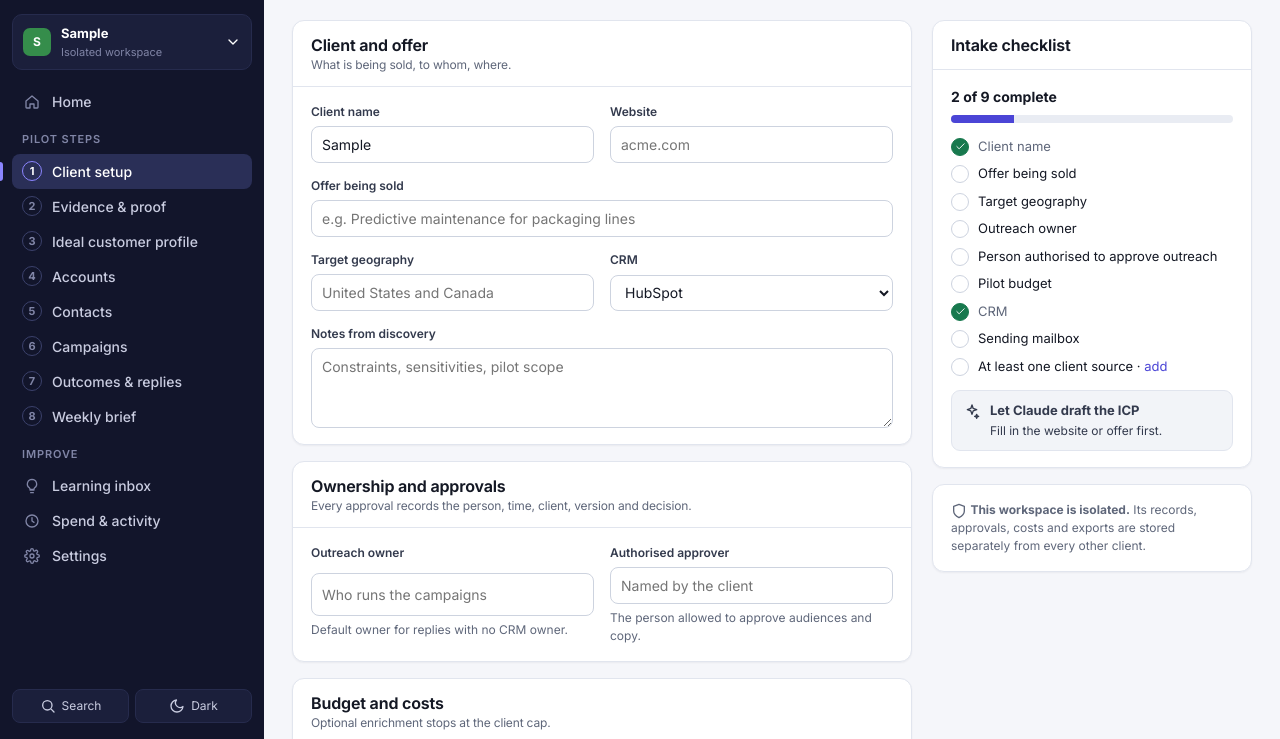
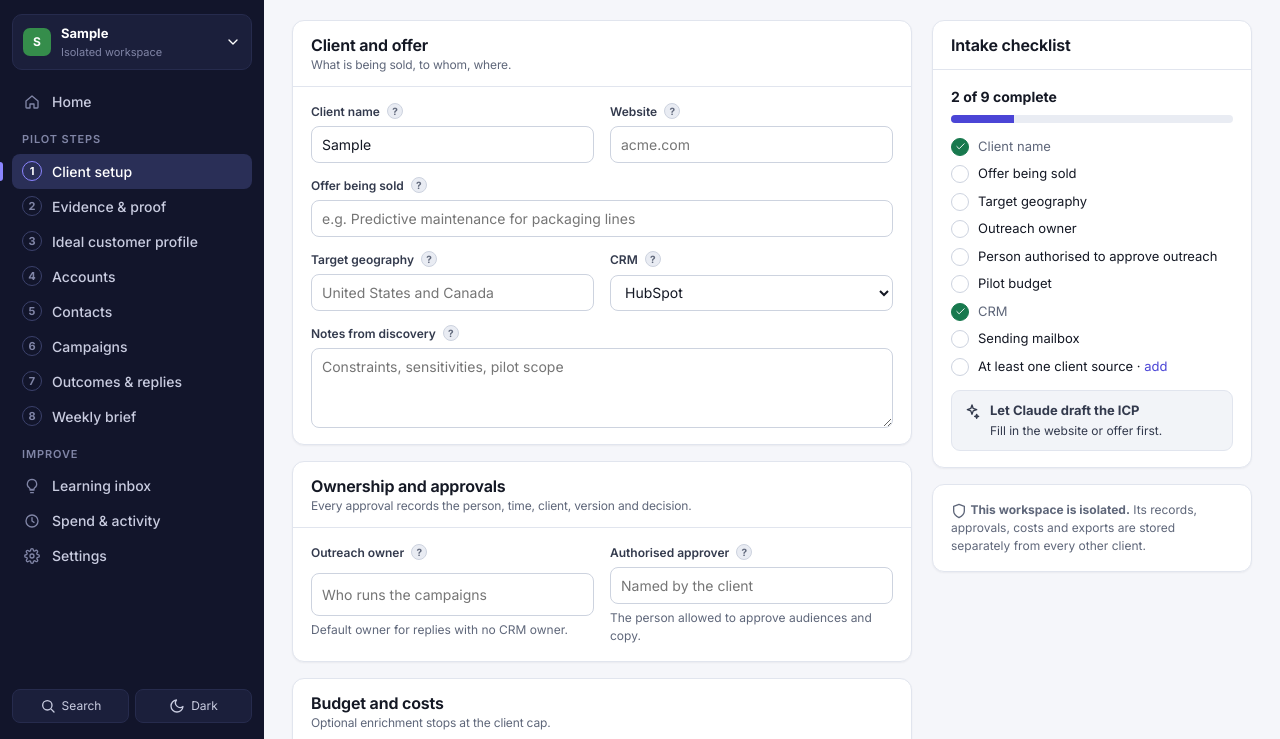
Before and after one commit to tretsky-ship-it/my-website, a plain HTML site: page gtm/index.html in a window 1280 px wide. Both pictures are taken after typing "Sample" into the empty fields and a click on the button "Create workspace". Shown: the part 61-800 px from the top of the page. Drawn offline with Linux system fonts and the light colour scheme.

Commit message:
Add field help tooltips across setup, ICP, campaigns, imports and dialogs
Co-Authored-By: Claude Opus 5.5 <noreply@anthropic.com>
Claude-Session: https://claude.ai/code/session_019z8eXD8VtF2mefpAqhjnmd

```diff
--- a/gtm/css/gtm.css
+++ b/gtm/css/gtm.css
@@ -523,3 +523,16 @@ svg { flex: none; vertical-align: middle; }
   .topbar > .row { width: 100%; flex-wrap: nowrap; overflow-x: auto; padding-bottom: 2px; }
   .topbar > .row .btn { flex: none; }
 }
+
+/* field help */
+.tip {
+  display: inline-grid; place-items: center; width: 16px; height: 16px; border-radius: 50%; margin-left: 4px; vertical-align: 1px;
+  font: 700 10px/1 var(--font); color: var(--muted); background: var(--surface-3); border: 1px solid var(--line-strong);
+  cursor: help; user-select: none; flex: none;
+}
+.tip:hover, .tip:focus-visible { color: var(--accent-ink); background: var(--accent); border-color: var(--accent); outline: none; }
+.tipbox {
+  position: fixed; z-index: 200; padding: 10px 12px; border-radius: 10px; background: var(--ink); color: var(--bg);
+  font-size: 13px; line-height: 1.45; font-weight: 500; box-shadow: var(--shadow-lg); pointer-events: none; text-transform: none; letter-spacing: 0;
+}
+.crit .ttl b .tip, .label .tip { vertical-align: 0; }
--- /dev/null
+++ b/gtm/js/help.js
@@ -0,0 +1,215 @@
+/* Field help: a "?" next to labels that explains exactly what to enter, with an example.
+   Help is looked up by the input's id first, then by the label's text, so every screen and dialog
+   picks it up automatically as it renders. Edit the wording here. */
+(function () {
+  'use strict';
+  var App = window.App, esc = App.esc;
+
+  var BY_ID = {
+    /* Client setup */
+    'f-name': 'The client\'s business name as you\'d say it to them, e.g. "Acme Robotics". It appears on exports and the weekly brief.',
+    'f-website': 'The client\'s main website, e.g. acmerobotics.com. Claude uses it when suggesting the ICP. Just the domain is fine.',
+    'f-offer': 'The one product or service this pilot sells, in a sentence: what it is, who it\'s for and the result. Example: "Predictive maintenance sensors that cut unplanned downtime for packaging plants." Keep it to one offer per pilot.',
+    'f-geography': 'Where the client wants to sell, e.g. "United States and Canada" or "Texas and Oklahoma". This is for your reference and Claude\'s suggestions; the hard filter is set on the ICP.',
+    'f-crm': 'Where the client tracks deals. Meetings and deals are matched back to this system. Pick "None yet" if they don\'t have one.',
+    'f-notes': 'Anything from the discovery call that shapes targeting: who buys today, recent wins and losses, competitors, words to avoid, anything off limits. Claude reads this when suggesting the ICP.',
+    'f-outreachOwner': 'The person who runs the campaigns day to day, often you or a VA. Replies with no CRM owner go to them, and their name signs emails by default.',
+    'f-approver': 'The person at the client who is allowed to approve who gets contacted and what the emails say, usually the founder or head of sales or marketing. Their name is recorded on every approval.',
+    'f-budget': 'The total the client agreed to spend on data and AI for this pilot, in US dollars (e.g. enrichment credits). Enrichment spend is blocked once it would go over this. Leave blank if not agreed yet.',
+    'f-creditsPerAccount': 'Roughly how many data-provider credits it takes to find the buyers at one company. Check your Databar or Clay pricing; 5 to 10 is common. Used only to estimate cost before you approve spend.',
+    'f-costPerCredit': 'What one provider credit costs you in dollars, e.g. 0.12. Credits per account × cost per credit = estimated cost per company.',
+    'f-sender': 'The email inbox the outreach sends from, e.g. jordan@getacme.com. It is recorded on every approved batch, so the approval covers who sends it.',
+    'f-responseTargetHours': 'How quickly someone should answer a real (human) reply, in hours. Replies older than this show as overdue. 24 is typical.',
+    'sup-in': 'An email address or a whole domain the client never wants contacted: partners, competitors, past complaints. Adding "acme.com" blocks everyone at Acme.',
+    'sup-why': 'A short reason, e.g. "Partner" or "Asked not to be contacted". Shown wherever the block applies.',
+
+    /* Sources and proof */
+    'sa-t': 'A name you\'ll recognise later, e.g. "Discovery call with Pat, Oct 3" or "Won/lost deals 2025".',
+    'sa-ty': 'What kind of material this is. Call notes and transcripts are where buyer language and objections usually come from.',
+    'sa-d': 'When the material was created or the call happened, not today\'s date. Old sources are easier to spot this way.',
+    'sa-o': 'Who provided or owns this material, e.g. the client sponsor or you.',
+    'sa-p': '"Public use" means the client allows what\'s in it to be quoted or claimed in outreach. Anything internal (call recordings, private numbers) stays "Internal only" and is never put in emails.',
+    'sa-u': 'Optional link to where the original lives, like a Google Drive file or web page.',
+    'sa-or': 'Optional. If you have both notes and a transcript of the same call, give them the same ID (e.g. "call-2026-10-03") so they count as one piece of evidence, not two.',
+    'sa-f': 'Optional. Text files (.txt, .md, .vtt, .srt, .csv) are stored so you can open them here and Claude can read them. Other files are recorded by name only.',
+    'pa-t': 'A result, quote or fact the client is allowed to say, written exactly as it may appear in an email. Example: "Customers cut invoice processing time by half in their first quarter."',
+    'pa-s': 'The source that proves it, such as a case study or won-deal list.',
+    'pa-p': 'Only "Public use" proof can appear in outreach. Use "Internal only" for anything the client hasn\'t cleared.',
+    'pa-v': 'Tick only once you\'ve checked the claim against the source. Unverified proof is held back from emails automatically.',
+
+    /* ICP */
+    'w-industry': 'Points for being in one of the target industries.',
+    'w-size': 'Points for being inside the employee range.',
+    'w-trigger': 'Points for a recent buying signal with a date and a source link, like a job posting or a new executive.',
+    'w-buyer': 'Points once you\'ve found a verified contact whose title matches a buyer persona.',
+    'icp-note': 'A sentence on what changed and why, e.g. "Added Logistics: 3 of the last 8 wins were logistics companies." It is saved with the approval.',
+    'ap-by': 'Who is approving. This should be the client\'s authorised approver from setup.',
+
+    /* Campaign brief */
+    'cb-name': 'A short name you\'ll recognise in reports, e.g. "Q1 hiring signal: Finance leaders".',
+    'cb-owner': 'Who runs this campaign. Replies go to them when the CRM has no owner.',
+    'cb-objective': 'What the client wants in business terms, e.g. "Book 5 held discovery meetings with manufacturing CFOs this month."',
+    'cb-personaId': 'Who these emails are written for. Only contacts matched to this persona are drafted.',
+    'cb-proofId': 'A result or quote to include as {{proof}}. Only verified, public-use proof is inserted; anything else is left out automatically.',
+    'cb-pain': 'The problem this campaign speaks to, and why you believe it, e.g. "AP can\'t keep up with invoice volume (raised in 3 discovery calls)."',
+    'cb-hypothesis': 'What you\'re testing, written as "If we tell X about Y, they will Z." Example: "If we tell CFOs who are hiring AP staff they can skip the hire, they\'ll take a 20-minute call."',
+    'cb-cta': 'The one small thing you ask the reader to do, inserted as {{cta}}. Example: "Worth a 15-minute call next week?"',
+    'cb-channel': 'How the messages are sent. Email (through Smartlead) for the pilot; LinkedIn comes later.',
+    'cb-sender': 'The inbox these emails send from. It\'s part of what the approver signs off on.',
+    'cb-senderName': 'The name that signs the emails, inserted as {{sender_name}}.',
+    'cb-batchSize': 'How many contacts to draft per batch. Smaller batches (around 25) are quicker to review and easier to learn from.',
+    'cb-kpi': 'The one number that decides whether this campaign worked.',
+    'cb-successCriterion': 'The target for that number, so you know when it\'s a win. Example: "2 held meetings from the first 25 delivered."',
+    'cb-windowDays': 'How many days after sending a reply, meeting or deal still counts toward this campaign. 30 is typical.',
+    'cb-budget': 'Optional spend cap for this campaign alone, in dollars.',
+    'ba-by': 'Who is approving this batch. Their name is recorded with exactly what they approved.',
+
+    /* Imports */
+    'iw-src': 'Where the list came from, e.g. "Databar export, Nov 20". It\'s kept on each account so you can trace it later.',
+    'iw-p': 'Which tool found these contacts, e.g. Clay or Databar.',
+    'iw-cr': 'Optional. How many provider credits this list used. Recorded as actual spend.',
+    'iw-co': 'Optional. What this list actually cost in dollars. It replaces the earlier estimate from "Approve enrichment spend".',
+    'iw-pr': 'Which system these events came from. Event IDs are unique per system, so importing the same file twice doesn\'t double-count.',
+
+    /* Outcomes, brief, learning, costs */
+    'lo-c': 'The person this happened with.',
+    'lo-t': 'What happened. Pick "Interested reply" for a positive human reply, "Meeting held" only once the meeting actually took place.',
+    'lo-d': 'When it happened.',
+    'lo-deal': 'For opportunities and closed deals: the HubSpot deal ID, so two contacts on the same deal count once.',
+    'lo-amt': 'Deal value in dollars (opportunities and closed deals only).',
+    'lo-n': 'Optional. The reply text or a note about the call.',
+    'nt-h': 'The single thing to try next and what you expect, e.g. "Controllers reply more than CFOs to the same trigger." The brief is complete once a test has an owner.',
+    'nt-o': 'Who is responsible for running the test.',
+    'nt-d': 'When to look at the results.',
+    'ob-t': 'A short statement of the pattern, e.g. "Migration timing is the main objection." Add every related observation under the same topic so they add up.',
+    'ob-x': 'What the buyer said or did. Quote them where you can.',
+    'ob-s': 'The call, email or document it came from. Without a source it won\'t count as evidence.',
+    'ob-a': 'Optional. The company\'s domain, so you can see whether a pattern comes from many accounts or one loud one.',
+    'ob-l': 'Optional. Where in the source, e.g. a timestamp like 12:41 or "paragraph 3".',
+    'ob-c': 'Tick if this observation goes against the topic. Contradicting evidence is kept and shown to whoever approves a change.',
+    'pp-f': 'Which part of the approved ICP to change.',
+    'pp-r': 'Why you want the change. Required when the topic has fewer than 10 independent sources.',
+    'co-k': 'What the money was spent on.',
+    'co-e': 'Tick if this is an estimate rather than a billed amount. Estimates are shown separately from actual spend.'
+  };
+
+  var BY_TEXT = {
+    'Connected channels': 'Which ways this client will reach prospects. Email is the pilot channel; LinkedIn comes after the email pilot.',
+    'Do-not-contact list': 'People or companies to never contact. Opt-outs and hard bounces are added here automatically. The list is checked again right before every export.',
+    'Suppress existing customers': 'On: companies marked as customers in your account import are never contacted.',
+    'Suppress accounts with an active opportunity': 'On: companies with an open deal in the CRM are skipped, so outreach doesn\'t interrupt sales.',
+    /* ICP criteria (row titles) */
+    'Weights': 'How many points each kind of fit is worth. Points only count when the fit is verified. Make the four add up to 100 so a score reads like a percentage. Not sure? Use 40/25/20/15.',
+    'Minimum score': 'The verified score a company needs to be "Eligible". With weights that add to 100, 70 means most of the fit must be confirmed before you spend money finding contacts there.',
+    'Target industries': 'Industries the client sells to best, using the names your data provider uses (e.g. "Manufacturing", "Logistics"). Partial matches count: "Manufacturing" also matches "Electronics Manufacturing".',
+    'Employee range': 'The best-fit company size by number of employees. Leave the maximum blank for no upper limit.',
+    'Geography': 'Countries (or states) to include, e.g. "United States". A company outside them is excluded; one with no country on file goes to research.',
+    'Trigger keywords': 'Words that suggest a company may be ready to buy now, matched against each account\'s recorded trigger. Examples: "hiring", "new CFO", "ERP migration", "opened a new plant".',
+    'Recency': 'How old a trigger can be and still count. A job post from last month is useful; one from two years ago isn\'t. 60 to 90 days is typical.',
+    'Industries': 'Industries to never target, whatever their score, e.g. "Government" or "Education".',
+    'Keywords': 'Red-flag words. If one appears in a company\'s name, industry, notes or trigger, it is excluded. Examples: "bankruptcy", "acquired".',
+    'Title keywords': 'Words that appear in this buyer\'s job title. A contact matches when every word of one entry is in their title, so "VP Finance" also matches "VP of Finance". Add several: CFO, Controller, Finance Director.',
+    'Likely pain': 'What you believe frustrates this buyer. It\'s a guess, so emails never state it as fact; it shapes the discovery question instead.',
+    'Discovery question': 'A question that asks about the pain without assuming it, inserted into emails as {{question}}. Example: "Is invoice volume growing faster than your AP team?"',
+    'Approved message': 'One sentence on how the client helps this buyer. It is reused across campaigns, so get the sponsor\'s OK on the wording.',
+    'Mandatory': 'On: a company must meet this to be eligible. If it\'s unknown, the company goes to research.',
+    'Provider filter': 'On if your data provider (e.g. Databar) can filter on this. Off: it becomes a manual research step in the filter recipe.',
+    'Approver': 'Who is approving. Their name is recorded with the decision.',
+    /* Account drawer */
+    'Company name': 'The company\'s name as it should appear in emails ({{company}}).',
+    'Industry': 'The company\'s industry. Matched against the ICP\'s target and excluded industries.',
+    'Employees': 'Number of employees. Used for the size fit.',
+    'Country': 'Where the company is based. Used for the geography rule.',
+    'Trigger': 'A recent event that suggests they may buy now, written so it reads after the company name: "I noticed Acme is hiring a Controller." Only counts with a date and a source link.',
+    'Trigger date': 'When the trigger happened (e.g. the job posting date). Older than the ICP\'s recency limit scores zero.',
+    'Trigger source URL': 'A link that proves the trigger, like the job posting or press release. Without it, the trigger is never stated as fact in emails.',
+    'HubSpot company ID': 'The company\'s record ID in HubSpot, so meetings and deals match the right account. Find it in the HubSpot company URL.',
+    'Research notes': 'What you checked and where, so the next person doesn\'t repeat the work.',
+    'Existing customer': 'On: this company already buys from the client and won\'t be contacted (if customer suppression is on).',
+    'Active opportunity in CRM': 'On: there\'s an open deal with this company, so it won\'t be contacted (if that suppression is on).',
+    /* Import column mapping */
+    'Website or domain': 'The company\'s website. This is how accounts are matched, so re-importing the same company updates it instead of duplicating it.',
+    'Trigger or signal': 'A buying signal from your data source, e.g. "is hiring a Controller".',
+    'Provider ID (e.g. Databar)': 'The company\'s ID in the tool it came from, kept so you can match back later.',
+    'CRM status (customer / open deal)': 'A column saying whether the company is already a customer or has an open deal, e.g. HubSpot\'s lifecycle stage. Used for suppression.',
+    'Email verification': 'The verification result from your provider, e.g. "valid", "catch-all" or "invalid". Only "valid" or "verified" emails can be sent to.',
+    'Retrieved date': 'When the provider found this contact. Old data goes stale, so this is kept.',
+    'Company domain': 'The domain of the company the contact works at. Used to attach the contact to the right account.',
+    'Event type': 'What happened, e.g. delivered, reply, interested, meeting booked, opportunity. Common names from Smartlead and HubSpot are recognised.',
+    'Event ID': 'The system\'s own ID for the event. It\'s how duplicates are spotted, so importing the same file twice counts once.',
+    'Deal ID': 'The HubSpot deal ID, so contacts sharing a deal don\'t double-count pipeline.'
+  };
+  App.HELP_ID = BY_ID; App.HELP_TEXT = BY_TEXT;
+
+  function labelText(el) {
+    var n = el.firstChild, s = '';
+    while (n && n.nodeType === 3) { s += n.textContent; n = n.nextSibling; }
+    if (!s && el.firstChild && el.firstChild.nodeType === 1 && el.firstChild.tagName === 'INPUT') s = el.textContent;
+    return s.replace(/\s*\*$/, '').replace(/\s*\((optional|required[^)]*)\)\s*$/i, '').trim();
+  }
+  function helpFor(el) {
+    var id = el.getAttribute('for');
+    if (id && BY_ID[id]) return BY_ID[id];
+    var inner = el.querySelector && el.querySelector('input[id],select[id],textarea[id]');
+    if (inner && BY_ID[inner.id]) return BY_ID[inner.id];
+    return BY_TEXT[labelText(el)] || null;
+  }
+  function tipHTML(text) { return '<span class="tip" tabindex="0" role="button" aria-label="Help: ' + esc(text) + '" data-help="' + esc(text) + '">?</span>'; }
+
+  // Add tips to anything labelled that has help and doesn't have a tip yet.
+  var SEL = 'label:not([data-tipped]), .crit .ttl b:not([data-tipped]), .switch > span:last-child:not([data-tipped]), .label:not([data-tipped]), .mapgrid .from:not([data-tipped])';
+  function decorate(root) {
+    (root || document).querySelectorAll(SEL).forEach(function (el) {
+      el.setAttribute('data-tipped', '');
+      if (el.classList.contains('switch')) return;
+      var target = el, h;
+      if (el.matches('.switch > span')) h = BY_TEXT[el.textContent.trim()];
+      else if (el.matches('.crit .ttl b, .mapgrid .from')) h = BY_TEXT[labelText(el)];
+      else h = helpFor(el);
+      if (!h) return;
+      target.insertAdjacentHTML('beforeend', ' ' + tipHTML(h));
+    });
+  }
+  App.decorateHelp = decorate;
+  var pending = false;
+  new MutationObserver(function () {
+    if (pending) return; pending = true;
+    requestAnimationFrame(function () { pending = false; decorate(document); });
+  }).observe(document.documentElement, { childList: true, subtree: true });
+
+  /* One floating bubble, positioned next to the "?" and kept on screen. */
+  var box = document.createElement('div');
+  box.className = 'tipbox'; box.setAttribute('role', 'tooltip'); box.hidden = true;
+  document.addEventListener('DOMContentLoaded', function () { document.body.appendChild(box); });
+  if (document.body) document.body.appendChild(box);
+  var current = null;
+  var shownAt = 0;
+  function show(t) {
+    current = t; shownAt = Date.now();
+    box.textContent = t.getAttribute('data-help');
+    box.hidden = false;
+    var r = t.getBoundingClientRect(), bw = Math.min(300, window.innerWidth - 24);
+    box.style.width = bw + 'px';
+    var left = Math.max(12, Math.min(window.innerWidth - bw - 12, r.left + r.width / 2 - bw / 2));
+    var bh = box.offsetHeight, top = r.bottom + 8;
+    if (top + bh > window.innerHeight - 8) top = Math.max(8, r.top - bh - 8);
+    box.style.left = left + 'px'; box.style.top = top + 'px';
+  }
+  function hide() { box.hidden = true; current = null; }
+  document.addEventListener('mouseover', function (e) { var t = e.target.closest && e.target.closest('.tip'); if (t) show(t); });
+  document.addEventListener('mouseout', function (e) { var t = e.target.closest && e.target.closest('.tip'); if (t && t === current && document.activeElement !== t) hide(); });
+  document.addEventListener('focusin', function (e) { var t = e.target.closest && e.target.closest('.tip'); if (t) show(t); else if (current) hide(); });
+  document.addEventListener('focusout', function (e) { if (e.target === current) hide(); });
+  // A click on the "?" must not also activate the label's input or checkbox.
+  document.addEventListener('click', function (e) {
+    var t = e.target.closest && e.target.closest('.tip');
+    if (t) { e.preventDefault(); e.stopPropagation(); if (document.activeElement !== t) t.focus(); show(t); return; }
+    if (current) hide();
+  }, true);
+  document.addEventListener('keydown', function (e) {
+    var t = e.target.closest && e.target.closest('.tip');
+    if (t && (e.key === 'Enter' || e.key === ' ')) { e.preventDefault(); if (box.hidden) show(t); else hide(); }
+    if (e.key === 'Escape' && current) { hide(); e.stopPropagation(); }
+  }, true);
+  window.addEventListener('scroll', function () { if (current && Date.now() - shownAt > 300) hide(); }, true);
+})();
```
Also changed, not shown: gtm/index.html (+1 -0 lines).
